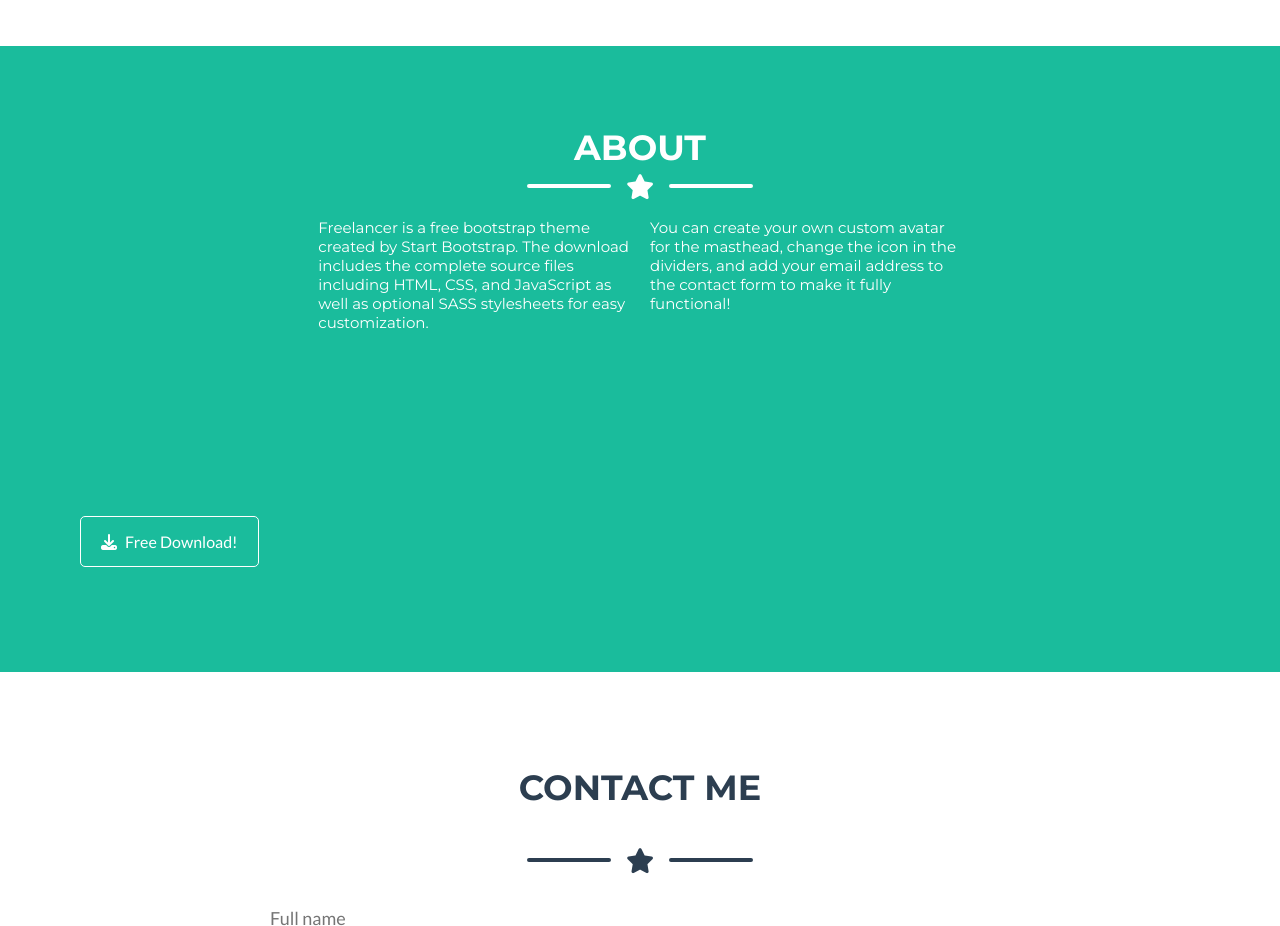
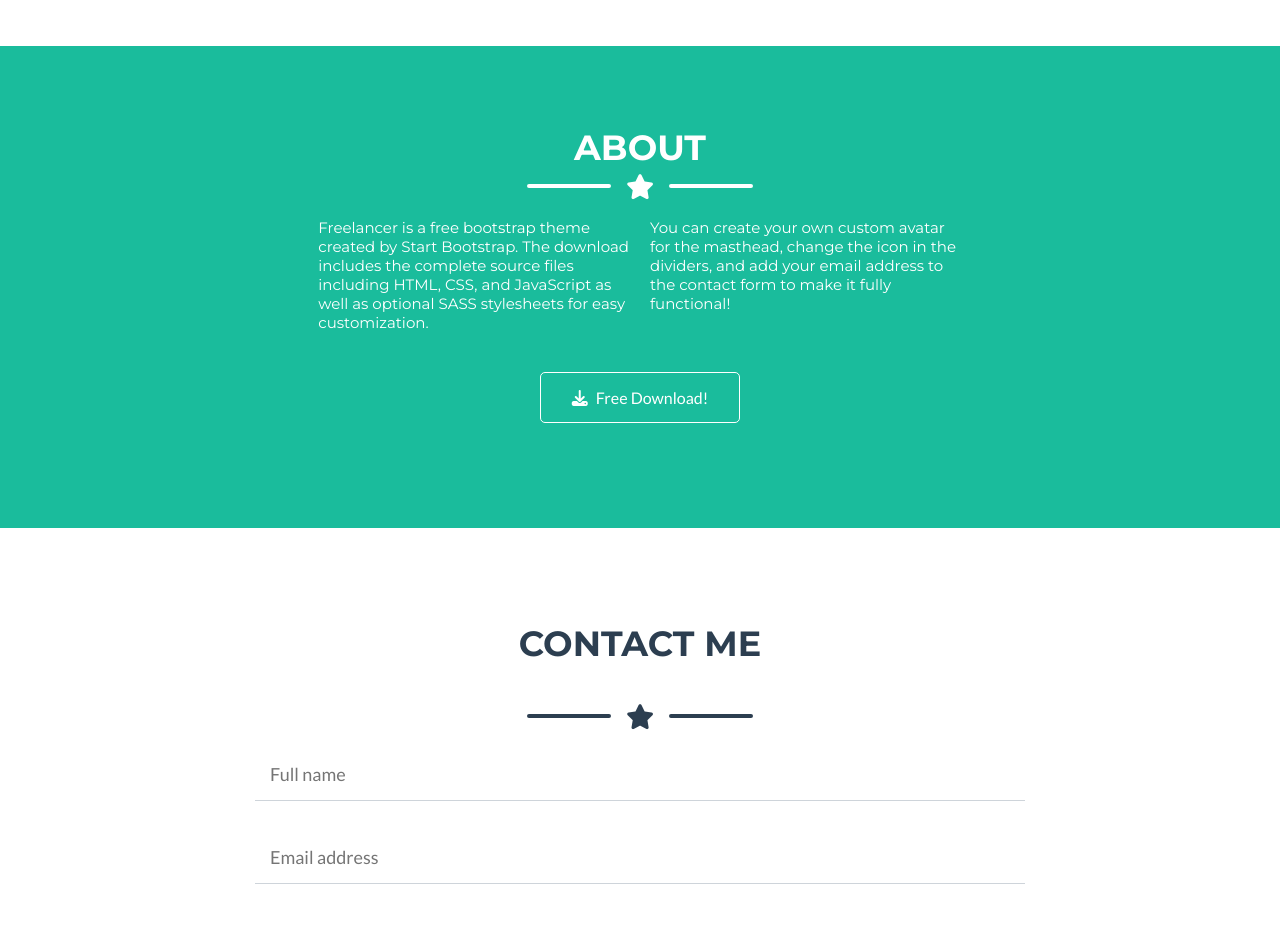
Before and after one commit to OzcanCAVGA/StartBootstrap, a plain HTML site: page index.html in a window 1280 px wide. Shown: the part 1320-2246 px from the top of the page. Drawn offline with nearby package versions, Linux system fonts and the light colour scheme.

Commit message:
ozcancavga

```diff
--- a/css/style.css
+++ b/css/style.css
@@ -252,7 +252,12 @@ body {
     background-color: var(--secondary-color);
 }
 
-.about-container {}
+.about-container {
+    display: flex;
+    flex-direction: column;
+    align-items: center;
+
+}
 
 .about-header {
     display: flex;
@@ -265,7 +270,7 @@ body {
 
 .about-content {
     display: grid;
-    grid-template-rows: 1fr 1fr;
+    grid-template-rows: 1fr;
     grid-template-columns: 1fr;
     color: white;
 }
@@ -299,7 +304,7 @@ body {
     color: white;
     transition: background-color 0.3s ease, color 0.3s ease;
     margin: 2.5rem 0;
-
+    width: 20rem;
 }
 
 .about-button>i {
```
